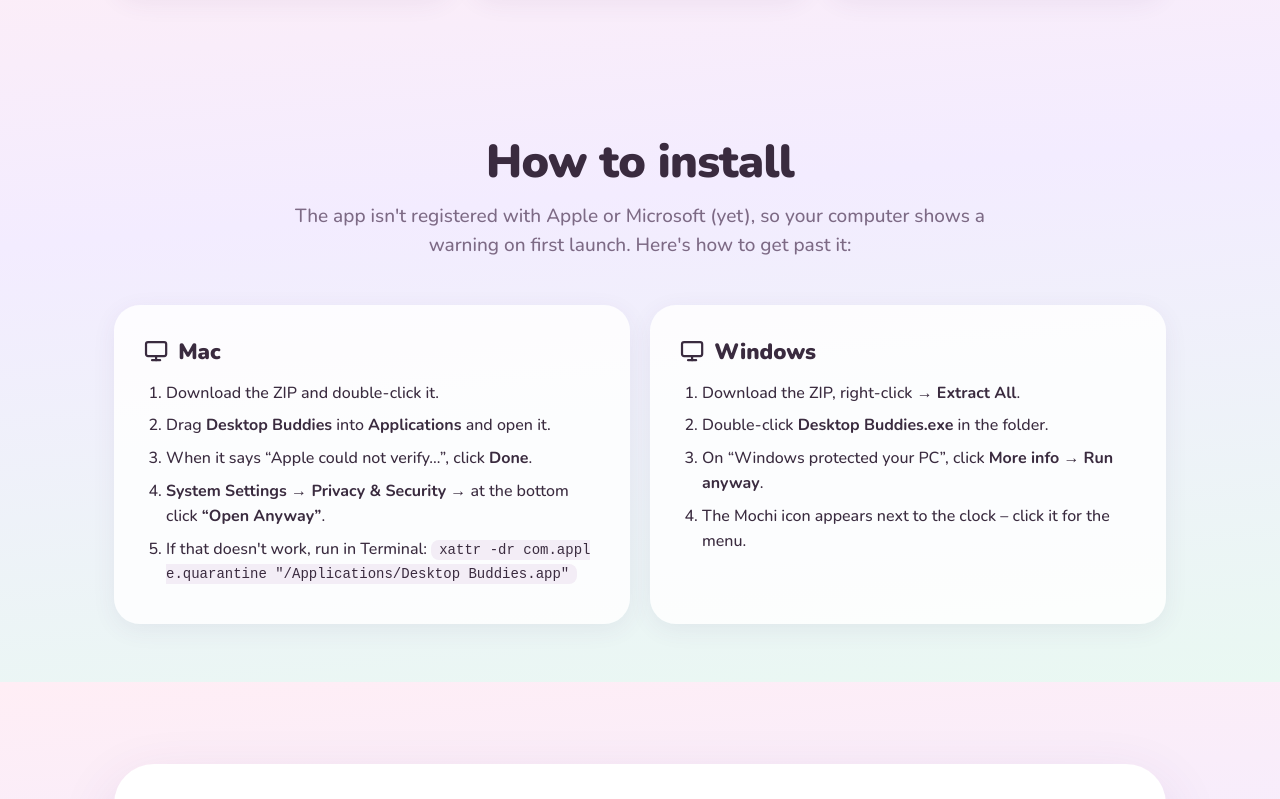
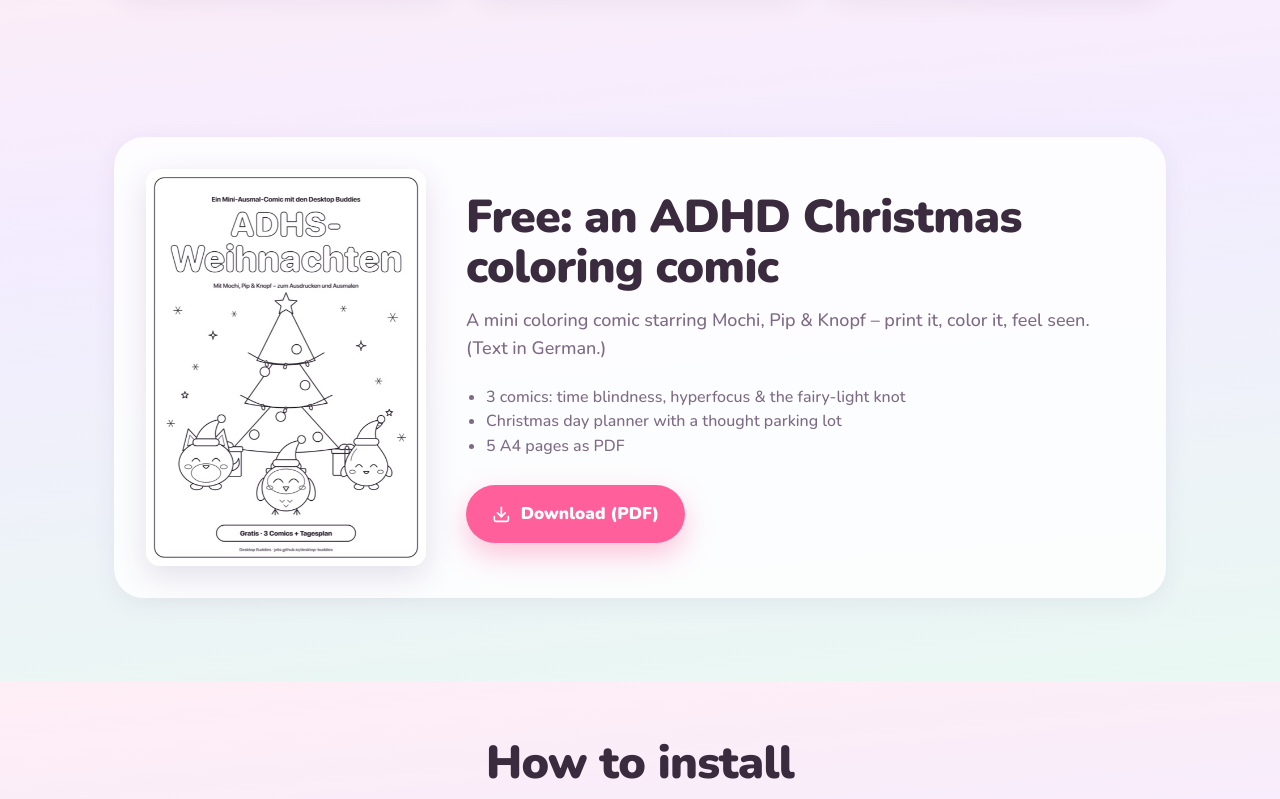
Before and after one commit to jelis/desktop-buddies, a plain HTML site: page docs/index.html in a window 1280 px wide. Shown: the part 2518-3317 px from the top of the page. Drawn offline with nearby package versions, Linux system fonts and the light colour scheme.

Commit message:
Gratis-Ausmal-Comic ADHS-Weihnachten (PDF) auf der Landingpage

```diff
--- a/docs/index.html
+++ b/docs/index.html
@@ -204,6 +204,39 @@
   </div>
 </section>
 
+<section id="malbuch">
+  <div class="wrap">
+    <style>
+      .mb { display: grid; grid-template-columns: 280px 1fr; gap: 40px; align-items: center; background: rgba(255,255,255,.85); border-radius: 30px; padding: 32px; box-shadow: 0 6px 24px rgba(90,60,120,.07); }
+      .mb img { width: 100%; border-radius: 14px; box-shadow: 0 10px 30px rgba(90,60,120,.15); display: block; }
+      .mb h2 { text-align: left; margin-top: 0; }
+      .mb p { color: var(--soft); font-size: 18px; margin: 0 0 22px; }
+      .mb ul { margin: 0 0 26px; padding-left: 20px; color: var(--soft); font-size: 16px; }
+      @media (max-width: 720px) { .mb { grid-template-columns: 1fr; padding: 22px; } .mb img { max-width: 260px; margin: 0 auto; } .mb h2 { text-align: center; } }
+    </style>
+    <div class="mb">
+      <a href="assets/ADHS-Weihnachten-Ausmal-Comic.pdf" download><img src="assets/malbuch-vorschau.jpg" alt="Cover des Ausmal-Comics ADHS-Weihnachten mit Mochi, Pip und Knopf" loading="lazy"></a>
+      <div>
+        <h2 lang="de">Gratis: ADHS-Weihnachten zum Ausmalen</h2>
+        <h2 lang="en">Free: an ADHD Christmas coloring comic</h2>
+        <p lang="de">Ein Mini-Ausmal-Comic mit Mochi, Pip &amp; Knopf – zum Ausdrucken, Ausmalen und Wiedererkennen.</p>
+        <p lang="en">A mini coloring comic starring Mochi, Pip &amp; Knopf – print it, color it, feel seen. (Text in German.)</p>
+        <ul lang="de">
+          <li>3 Comics: Zeitblindheit, Hyperfokus &amp; der Lichterketten-Knoten</li>
+          <li>Weihnachts-Tagesplan mit Gedanken-Parkplatz</li>
+          <li>5 Seiten A4 als PDF</li>
+        </ul>
+        <ul lang="en">
+          <li>3 comics: time blindness, hyperfocus &amp; the fairy-light knot</li>
+          <li>Christmas day planner with a thought parking lot</li>
+          <li>5 A4 pages as PDF</li>
+        </ul>
+        <a class="btn primary" href="assets/ADHS-Weihnachten-Ausmal-Comic.pdf" download><i data-i="download"></i><span lang="de">Malbuch laden (PDF)</span><span lang="en">Download (PDF)</span></a>
+      </div>
+    </div>
+  </div>
+</section>
+
 <section id="installieren">
   <div class="wrap">
     <h2 lang="de">So installierst du sie</h2>
```
Also changed, not shown: docs/assets/malbuch-vorschau.jpg (added), 1 other file.
